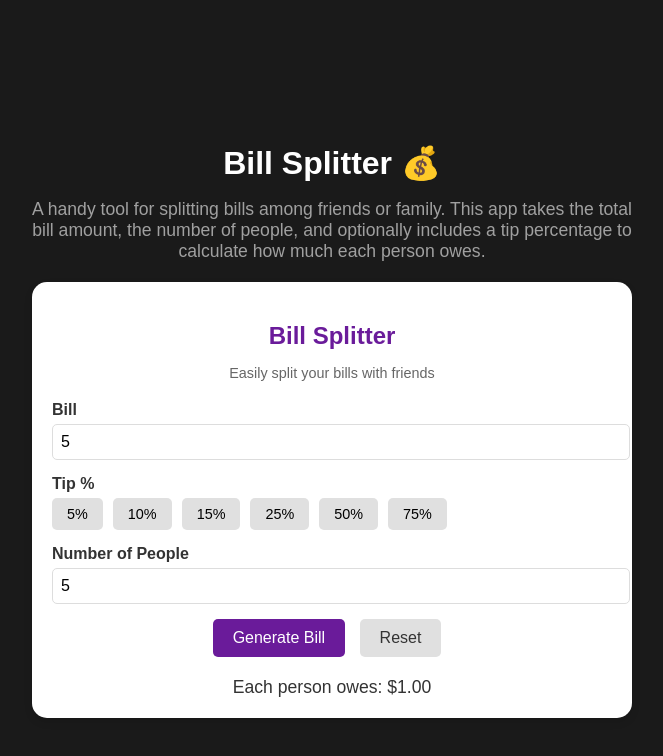
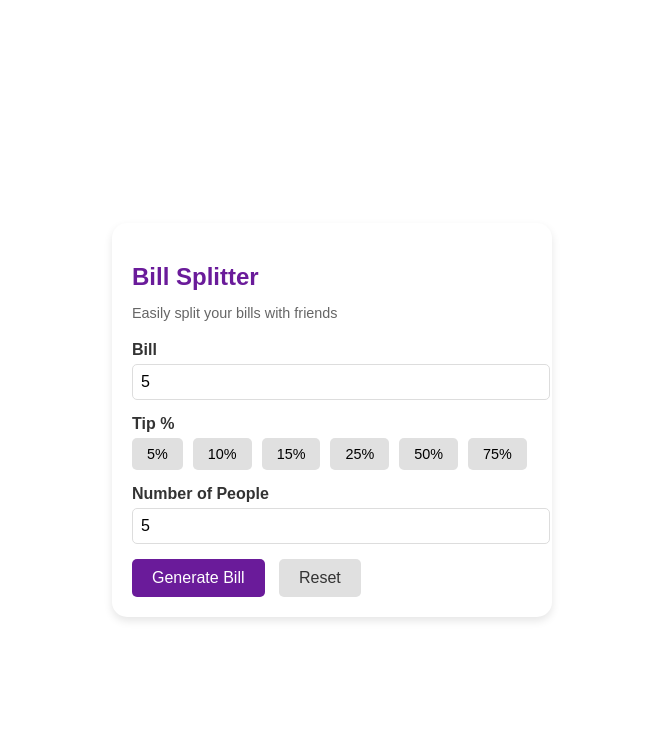
Before and after one commit to damiru003/Bill-Splitter, a plain HTML site: page index.html in a window 1280 px wide. Both pictures are taken after typing "5", "5" into the empty fields and a click on the button "Generate Bill". Shown: the whole page, without its empty margins (308-971 px from the left). Drawn offline with Linux system fonts and the light colour scheme.

Commit message:
changed interface

```diff
--- a/index.html
+++ b/index.html
@@ -7,10 +7,6 @@
     <link rel="stylesheet" href="styles.css">
 </head>
 <body>
-    <div class="container">
-        <h1>Bill Splitter 💰</h1>
-        <p>A handy tool for splitting bills among friends or family. This app takes the total bill amount, the number of people, and optionally includes a tip percentage to calculate how much each person owes.</p>
-
     <div class="bill-splitter-card">
         <h2>Bill Splitter</h2>
         <p>Easily split your bills with friends</p>
@@ -37,8 +33,6 @@
             <button type="submit" class="generate-btn">Generate Bill</button>
             <button type="button" class="reset-btn">Reset</button>
         </form>
-            <div id="result" class="result"></div>
-        </div>
     </div>
     <script src="script.js"></script>
 </body>
--- a/script.js
+++ b/script.js
@@ -1,10 +1,8 @@
 document.addEventListener('DOMContentLoaded', () => {
     const form = document.getElementById('billSplitterForm');
-    const resultDiv = document.getElementById('result');
     const tipButtons = document.querySelectorAll('.tip-btn');
     let selectedTip = 0;
 
-    // Handle tip button clicks
     tipButtons.forEach(btn => {
         btn.addEventListener('click', () => {
             tipButtons.forEach(b => b.classList.remove('active'));
@@ -13,7 +11,6 @@ document.addEventListener('DOMContentLoaded', () => {
         });
     });
 
-    // Handle form submission
     form.addEventListener('submit', (e) => {
         e.preventDefault();
 
@@ -21,22 +18,19 @@ document.addEventListener('DOMContentLoaded', () => {
         const peopleCount = parseInt(document.getElementById('peopleCount').value);
 
         if (isNaN(billAmount) || isNaN(peopleCount) || peopleCount < 1) {
-            resultDiv.textContent = 'Please enter valid amounts.';
+            alert('Please enter valid amounts.');
             return;
         }
 
-        // Calculate total with tip
         const tipAmount = billAmount * (selectedTip / 100);
         const totalBill = billAmount + tipAmount;
         const perPerson = totalBill / peopleCount;
 
-        resultDiv.textContent = `Each person owes: $${perPerson.toFixed(2)}`;
+        alert(`Each person owes: $${perPerson.toFixed(2)}`);
     });
 
-    // Handle reset button
     document.querySelector('.reset-btn').addEventListener('click', () => {
         form.reset();
-        resultDiv.textContent = '';
         tipButtons.forEach(btn => btn.classList.remove('active'));
         selectedTip = 0;
     });
--- a/styles.css
+++ b/styles.css
@@ -1,30 +1,12 @@
 body {
     font-family: Arial, sans-serif;
-    background-color: #1a1a1a;
-    color: #ffffff;
     margin: 0;
     padding: 20px;
+    background-color: #ffffff; /* White background for the entire page */
     display: flex;
     justify-content: center;
     align-items: center;
     min-height: 100vh;
-}
-
-.container {
-    text-align: center;
-    max-width: 600px;
-    width: 100%;
-}
-
-h1 {
-    font-size: 2em;
-    margin-bottom: 10px;
-}
-
-p {
-    font-size: 1.1em;
-    margin-bottom: 20px;
-    color: #a0a0a0;
 }
 
 .bill-splitter-card {
@@ -33,6 +15,8 @@ p {
     padding: 20px;
     box-shadow: 0 4px 8px rgba(0, 0, 0, 0.1);
     color: #333;
+    width: 100%;
+    max-width: 400px;
 }
 
 .bill-splitter-card h2 {
@@ -113,9 +97,3 @@ p {
 .reset-btn:hover {
     background-color: #c0c0c0;
 }
-
-.result {
-    margin-top: 20px;
-    font-size: 1.1em;
-    color: #333;
-}
```
Lines whose indentation alone changed are shown as unchanged.
